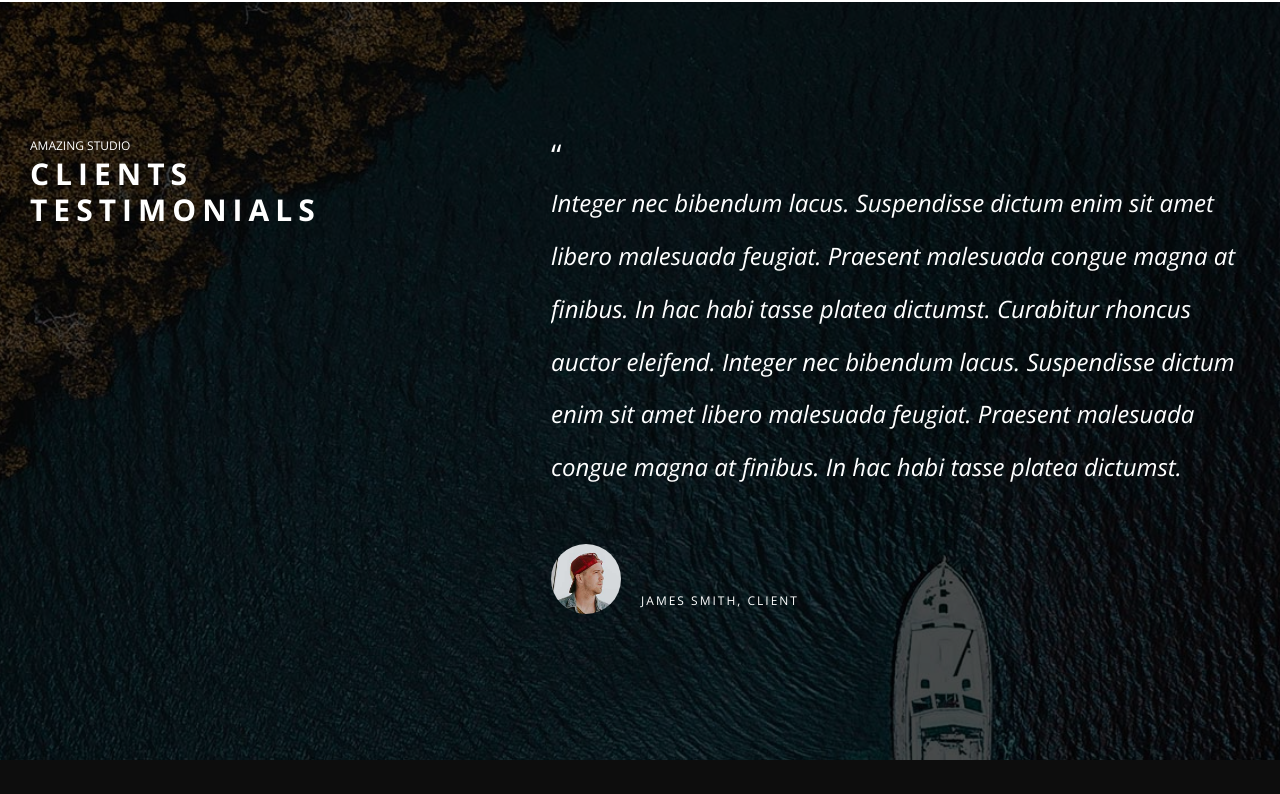
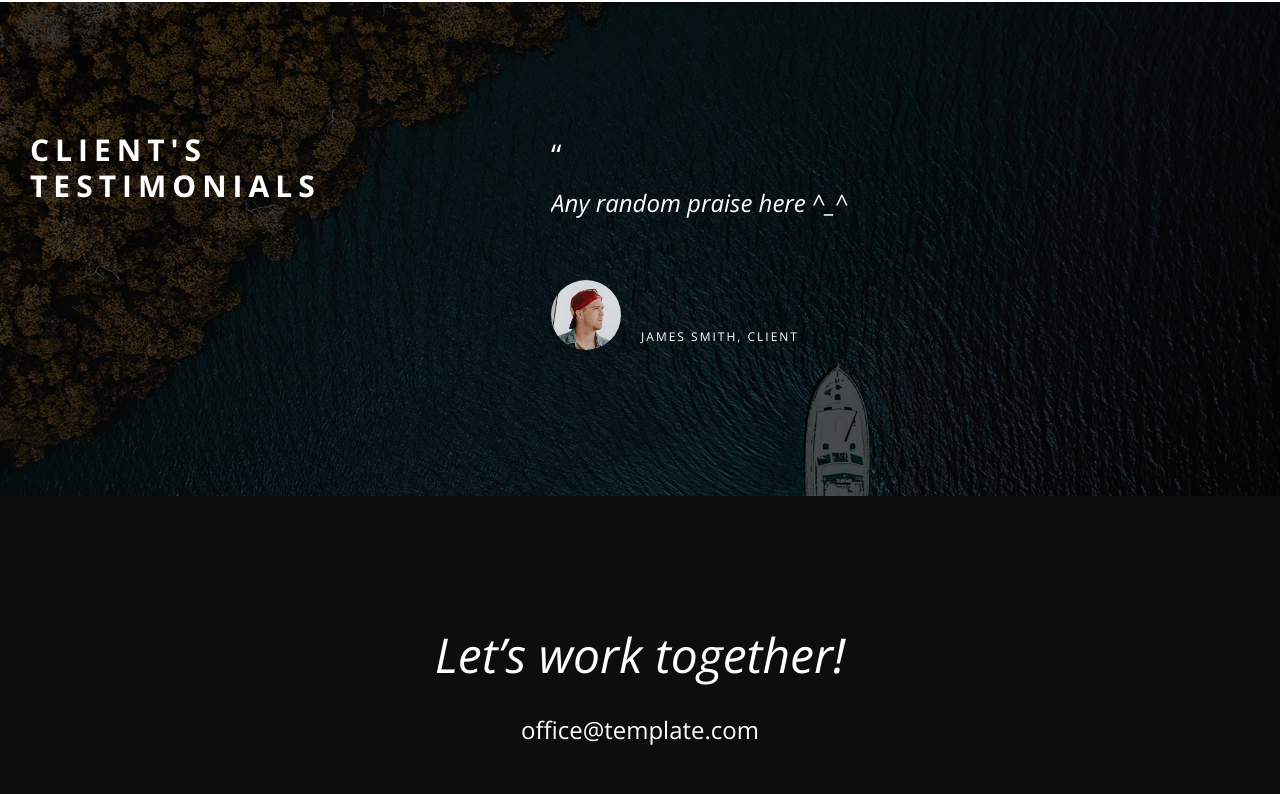
Before and after one commit to kartikeythakur/Venobait, a plain HTML site: page about.html in a window 1280 px wide. Shown: the part 1476-2270 px from the top of the page. Drawn offline with nearby package versions, Linux system fonts and the light colour scheme.

Commit message:
mostly finalized site

```diff
--- a/about.html
+++ b/about.html
@@ -113,14 +113,14 @@
 		<div class="container-fluid p-0 review-warp">
 			<div class="row">
 				<div class="col-xl-4">
-					<span class="sp-sub-title">Amazing studio</span>
-					<h3 class="sp-title">Clients testimonials</h3>
+
+					<h3 class="sp-title">Client's Testimonials</h3>
 				</div>
 				<div class="col-xl-7 offset-xl-1">
 					<div class="review-slider owl-carousel">
 						<div class="rs-item">
 							<div class="qute">“</div>
-							<p>Integer nec bibendum lacus. Suspendisse dictum enim sit amet libero malesuada feugiat. Praesent malesuada congue magna at finibus. In hac habi tasse platea dictumst. Curabitur rhoncus auctor eleifend. Integer nec bibendum lacus. Suspendisse dictum enim sit amet libero malesuada feugiat. Praesent malesuada congue magna at finibus. In hac habi tasse platea dictumst. </p>
+							<p>Any random praise here ^_^</p>
 							<figure class="client-pic">
 								<img src="img/client.jpg" alt="#">
 							</figure>
```
